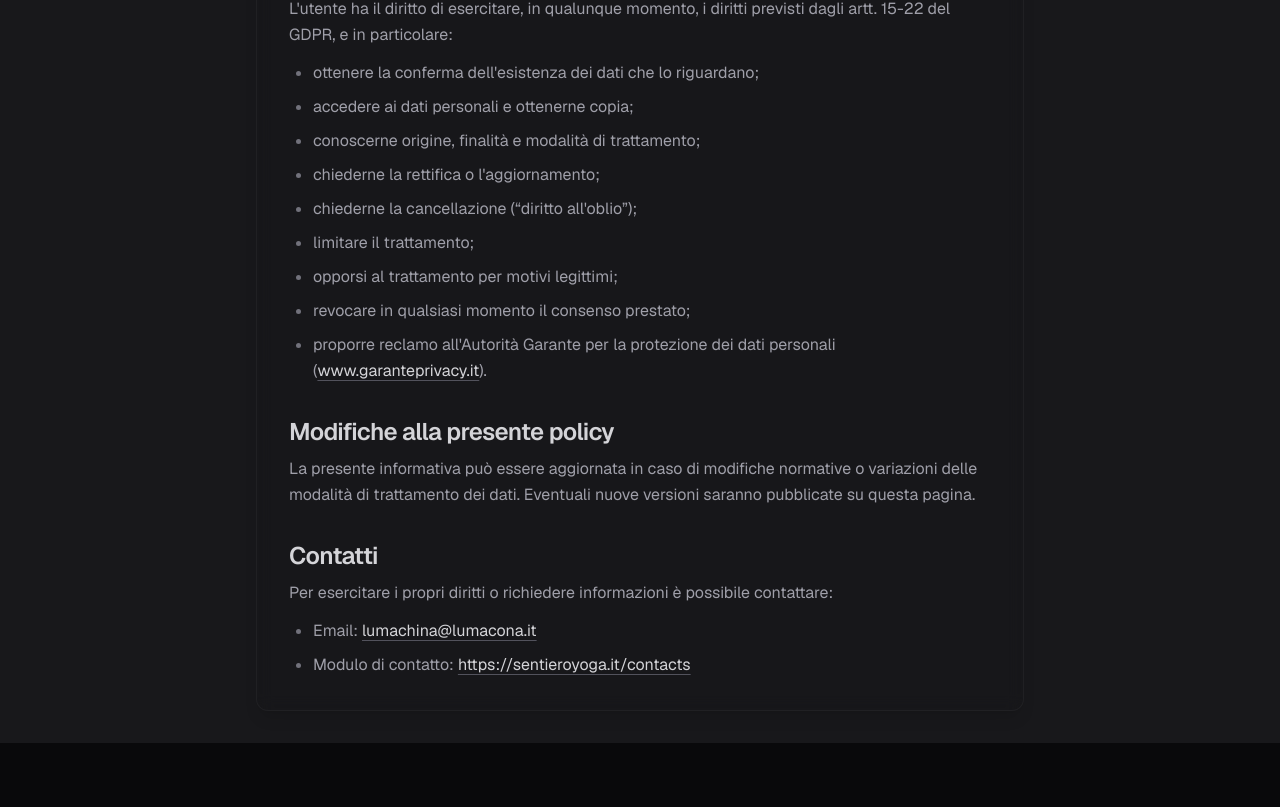
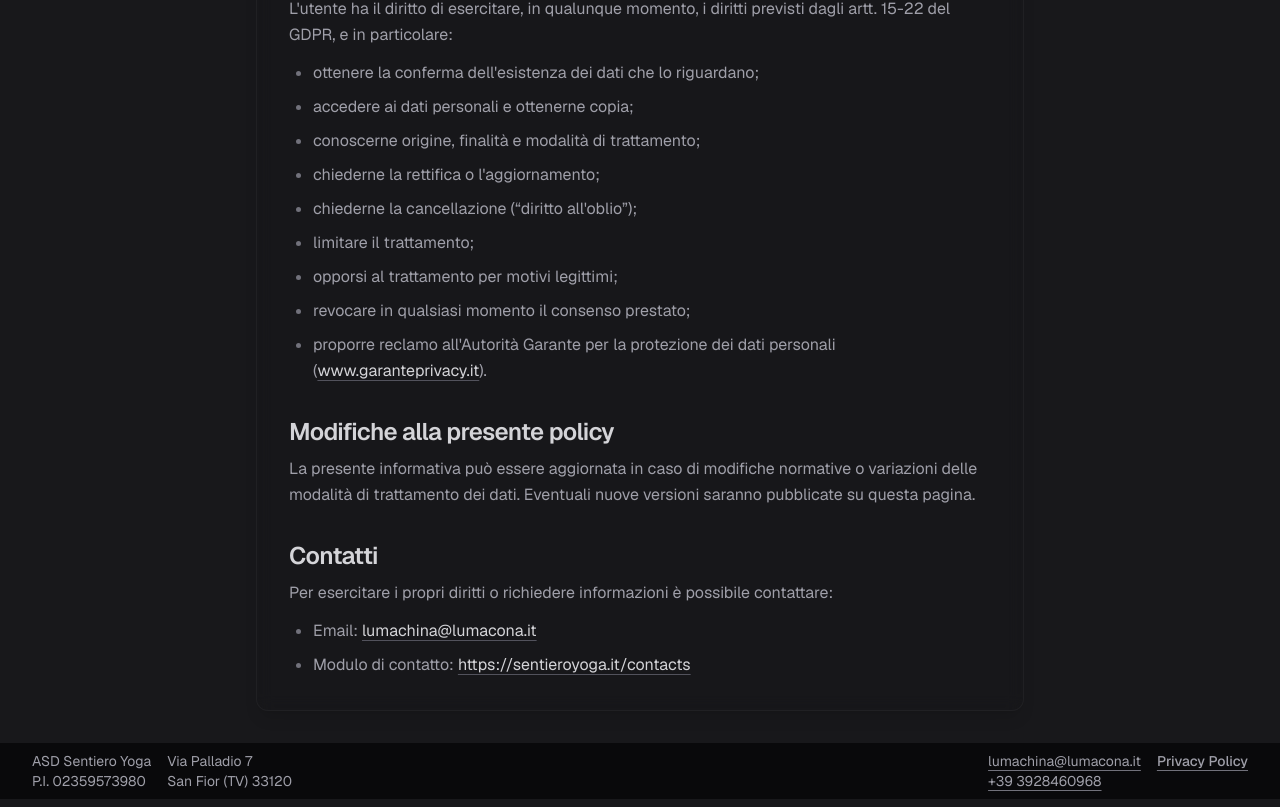
Before and after one commit to GiulioCallegarin/styoga, a Next.js app: page /privacy in a window 1280 px wide. Shown: the part 1665-2472 px from the top of the page. Built offline with nearby package versions, Linux system fonts and the light colour scheme.

Commit message:
Added footer content

```diff
--- /dev/null
+++ b/public/dynamic/content/footer.json
@@ -0,0 +1,8 @@
+{
+  "name": "ASD Sentiero Yoga",
+  "address1": "Via Palladio 7",
+  "address2": "San Fior (TV) 33120",
+  "piva": "02359573980",
+  "email": "lumachina@lumacona.it",
+  "phone": "+39 3928460968"
+}
--- a/src/app/privacy/page.tsx
+++ b/src/app/privacy/page.tsx
@@ -26,7 +26,7 @@ export default function PrivacyPage() {
             <p className="mt-2">
               <b>ASD Sentiero Yoga</b>
               <br />
-              Via Palladio 7, San Fior, 33120
+              Via Palladio 7, San Fior (TV), 33120
               <br />
               Email: {" "}
               <a
--- a/src/app/routing/Footer.tsx
+++ b/src/app/routing/Footer.tsx
@@ -1,5 +1,57 @@
-export default function Footer() {
-    return (
-      <div className="bg-zinc-950 w-full h-16 mt-8 shrink-0" />
-    );
+import { readJson } from "~/util";
+
+export default async function Footer() {
+  const data = await readJson<{
+    name: string,
+    address1: string,
+    address2: string,
+    piva: string,
+    email: string,
+    phone: string
+  }>(`${process.cwd()}/public/dynamic/content/footer.json`);
+
+  return (
+    <div className="flex bg-zinc-950 w-full mt-8 shrink-0 items-center justify-center" >
+      <div className="flex w-full h-full p-2 text-sm max-w-7xl px-4 sm:px-6 lg:px-8">
+        <div className="flex-grow flex flex-col md:flex-row gap-4">
+          <div>
+            <p>{data.name}</p>
+            <div className="flex flex-col md:flex-row">
+              <p >P.I. {data.piva}</p>
+            </div>
+          </div>
+          <div>
+            <p>{data.address1}</p>
+            <p>{data.address2}</p>
+          </div>
+        </div>
+        <div className="flex flex-col md:flex-row gap-4">
+          <div>
+            <p>
+              <a
+                href={`mailto:${data.email}`}
+                className="underline underline-offset-4 decoration-zinc-500 hover:text-zinc-300 hover:decoration-zinc-400 transition-colors"
+              >
+                {data.email}
+              </a>
+            </p>
+            <p>
+              <a
+                href={`tel:${data.phone}`}
+                className="underline underline-offset-4 decoration-zinc-500 hover:text-zinc-300 hover:decoration-zinc-400 transition-colors"
+              >
+                {data.phone}
+              </a>
+            </p>
+          </div>
+          <a
+            href="/privacy"
+            className="font-medium text-zinc-400 underline underline-offset-4 decoration-zinc-500 hover:text-zinc-300 hover:decoration-zinc-400 transition-colors"
+          >
+            Privacy Policy
+          </a>
+        </div>
+      </div>
+    </div>
+  );
 }
```
Also changed, not shown: 1 other file (tests, documents, lock files or other folders).
